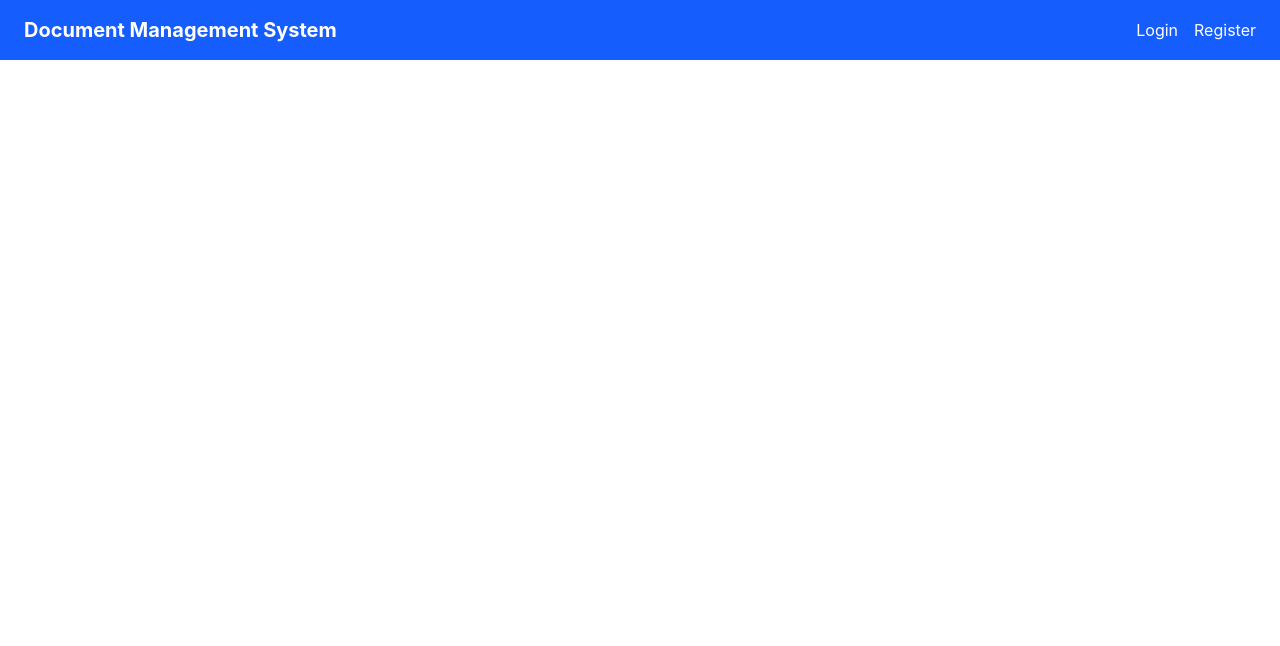
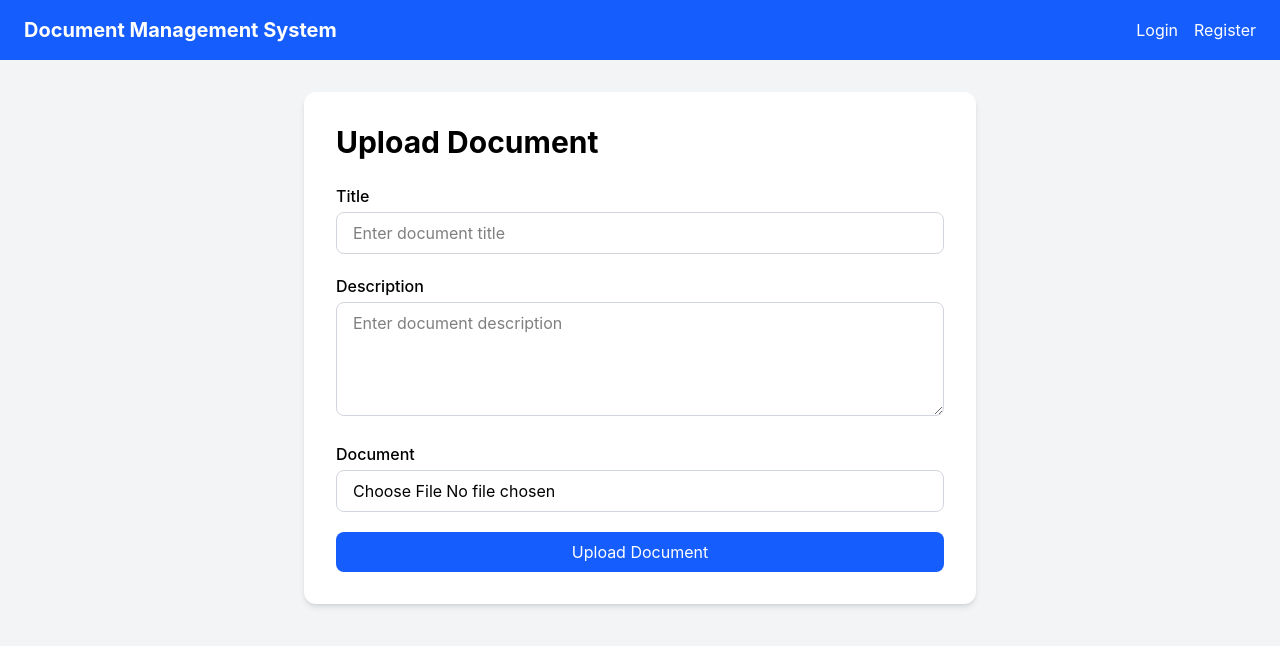
Before and after one commit to sanjana-lochab/document-management-system, a React app in the folder frontend/: page /upload in a window 1280 px wide. Shown: the top 646 px of the page. Built offline with nearby package versions, Linux system fonts and the light colour scheme; sample sign-in values are in the browser's storage; the HTML template or start-up script is replaced by a standard one.

Commit message:
Add document upload and management

```diff
--- a/frontend/src/App.jsx
+++ b/frontend/src/App.jsx
@@ -1,3 +1,4 @@
+import UploadDocument from "./pages/uploadDocument";
 import { Navigate } from "react-router-dom";
 import { useAuth } from "./context/AuthContext";
 import Dashboard from "./pages/Dashboard";
@@ -42,6 +43,14 @@ function App() {
     </ProtectedRoute>
   }
 />
+<Route
+  path="/upload"
+  element={
+    <ProtectedRoute>
+      <UploadDocument />
+    </ProtectedRoute>
+  }
+/>
       </Routes>
     </>
   );
--- a/frontend/src/components/DocumentList.jsx
+++ b/frontend/src/components/DocumentList.jsx
@@ -0,0 +1,126 @@
+import { useEffect, useState } from "react";
+import API_URL from "../services/api";
+import { useAuth } from "../context/AuthContext";
+
+function DocumentList() {
+  const { token } = useAuth();
+
+  const [documents, setDocuments] = useState([]);
+  const [loading, setLoading] = useState(true);
+  const [message, setMessage] = useState("");
+
+  const fetchDocuments = async () => {
+    try {
+      const response = await fetch(`${API_URL}/documents`, {
+        headers: {
+          Authorization: `Bearer ${token}`,
+        },
+      });
+
+      const data = await response.json();
+
+      if (!response.ok) {
+        setMessage(data.message || "Failed to fetch documents");
+        return;
+      }
+
+      setDocuments(data.documents);
+    } catch (error) {
+      setMessage("Unable to connect to the server");
+    } finally {
+      setLoading(false);
+    }
+  };
+
+  useEffect(() => {
+    fetchDocuments();
+  }, [token]);
+
+  const handleDelete = async (id) => {
+    const confirmed = window.confirm(
+      "Are you sure you want to delete this document?"
+    );
+
+    if (!confirmed) {
+      return;
+    }
+
+    try {
+      const response = await fetch(`${API_URL}/documents/${id}`, {
+        method: "DELETE",
+        headers: {
+          Authorization: `Bearer ${token}`,
+        },
+      });
+
+      const data = await response.json();
+
+      if (!response.ok) {
+        setMessage(data.message || "Failed to delete document");
+        return;
+      }
+
+      setDocuments((currentDocuments) =>
+        currentDocuments.filter((document) => document._id !== id)
+      );
+
+      setMessage("Document deleted successfully!");
+    } catch (error) {
+      setMessage("Unable to connect to the server");
+    }
+  };
+
+  if (loading) {
+    return <p>Loading documents...</p>;
+  }
+
+  if (message && documents.length === 0) {
+    return <p>{message}</p>;
+  }
+
+  if (documents.length === 0) {
+    return <p>No documents uploaded yet.</p>;
+  }
+
+  return (
+    <div className="space-y-4">
+      {message && (
+        <p className="text-green-600 text-sm">
+          {message}
+        </p>
+      )}
+
+      {documents.map((document) => (
+        <div
+          key={document._id}
+          className="bg-white p-4 rounded-lg shadow border"
+        >
+          <h3 className="text-lg font-semibold">
+            {document.title}
+          </h3>
+
+          <p className="text-gray-600">
+            {document.description || "No description"}
+          </p>
+
+          <p className="text-sm text-gray-500 mt-2">
+            File: {document.originalName}
+          </p>
+
+          <p className="text-sm text-gray-500">
+            Size: {document.fileSize} bytes
+          </p>
+
+          <button
+            onClick={() => handleDelete(document._id)}
+            className="mt-3 bg-red-600 text-white px-4 py-2 rounded-lg hover:bg-red-700"
+          >
+            Delete
+          </button>
+        </div>
+      ))}
+    </div>
+  );
+}
+
+export default DocumentList;
--- a/frontend/src/pages/Dashboard.jsx
+++ b/frontend/src/pages/Dashboard.jsx
@@ -1,20 +1,25 @@
 import { useAuth } from "../context/AuthContext";
 import { useNavigate } from "react-router-dom";
+import DocumentList from "../components/DocumentList";
 
 function Dashboard() {
   const { logout } = useAuth();
   const navigate = useNavigate();
+
   return (
     <div className="min-h-screen bg-gray-100 p-8">
       <div className="max-w-4xl mx-auto">
         <div className="bg-white rounded-xl shadow-md p-8">
-          <h1 className="text-3xl font-bold mb-2">
+          <div className="flex items-center justify-between mb-6">
+            <div>
+              <h1 className="text-3xl font-bold">
                 Dashboard
               </h1>
 
-          <p className="text-gray-600 mb-6">
+              <p className="text-gray-600">
                 Welcome to your Document Management System.
               </p>
+            </div>
 
             <button
               onClick={() => {
@@ -26,6 +31,15 @@ function Dashboard() {
               Logout
             </button>
           </div>
+
+          <div>
+            <h2 className="text-2xl font-semibold mb-4">
+              My Documents
+            </h2>
+
+            <DocumentList />
+          </div>
+        </div>
       </div>
     </div>
   );
--- a/frontend/src/pages/uploadDocument.jsx
+++ b/frontend/src/pages/uploadDocument.jsx
@@ -0,0 +1,133 @@
+import { useState } from "react";
+import API_URL from "../services/api";
+import { useAuth } from "../context/AuthContext";
+
+function UploadDocument() {
+  const { token } = useAuth();
+
+  const [title, setTitle] = useState("");
+  const [description, setDescription] = useState("");
+  const [file, setFile] = useState(null);
+  const [message, setMessage] = useState("");
+  const [loading, setLoading] = useState(false);
+
+  const handleSubmit = async (e) => {
+    e.preventDefault();
+
+    if (!file) {
+      setMessage("Please select a file");
+      return;
+    }
+
+    const formData = new FormData();
+
+    formData.append("title", title);
+    formData.append("description", description);
+    formData.append("document", file);
+
+    setLoading(true);
+    setMessage("");
+
+    try {
+      const response = await fetch(`${API_URL}/documents/upload`, {
+        method: "POST",
+        headers: {
+          Authorization: `Bearer ${token}`,
+        },
+        body: formData,
+      });
+
+      const data = await response.json();
+
+      if (!response.ok) {
+        setMessage(data.message || "Upload failed");
+        return;
+      }
+
+      setMessage("Document uploaded successfully!");
+
+      setTitle("");
+      setDescription("");
+      setFile(null);
+
+      document.getElementById("document-file").value = "";
+    } catch (error) {
+      setMessage("Unable to connect to the server");
+    } finally {
+      setLoading(false);
+    }
+  };
+
+  return (
+    <div className="min-h-screen bg-gray-100 p-8">
+      <div className="max-w-2xl mx-auto">
+        <div className="bg-white rounded-xl shadow-md p-8">
+          <h1 className="text-3xl font-bold mb-6">
+            Upload Document
+          </h1>
+
+          <form onSubmit={handleSubmit} className="space-y-5">
+            <div>
+              <label className="block mb-1 font-medium">
+                Title
+              </label>
+
+              <input
+                type="text"
+                value={title}
+                onChange={(e) => setTitle(e.target.value)}
+                placeholder="Enter document title"
+                required
+                className="w-full border border-gray-300 rounded-lg px-4 py-2"
+              />
+            </div>
+
+            <div>
+              <label className="block mb-1 font-medium">
+                Description
+              </label>
+
+              <textarea
+                value={description}
+                onChange={(e) => setDescription(e.target.value)}
+                placeholder="Enter document description"
+                rows="4"
+                className="w-full border border-gray-300 rounded-lg px-4 py-2"
+              />
+            </div>
+
+            <div>
+              <label className="block mb-1 font-medium">
+                Document
+              </label>
+
+              <input
+                id="document-file"
+                type="file"
+                onChange={(e) => setFile(e.target.files[0])}
+                required
+                className="w-full border border-gray-300 rounded-lg px-4 py-2"
+              />
+            </div>
+
+            <button
+              type="submit"
+              disabled={loading}
+              className="w-full bg-blue-600 text-white py-2 rounded-lg hover:bg-blue-700 disabled:bg-gray-400"
+            >
+              {loading ? "Uploading..." : "Upload Document"}
+            </button>
+          </form>
+
+          {message && (
+            <p className="mt-4 text-center">
+              {message}
+            </p>
+          )}
+        </div>
+      </div>
+    </div>
+  );
+}
+
+export default UploadDocument;
```
Lines whose indentation alone changed are shown as unchanged.
